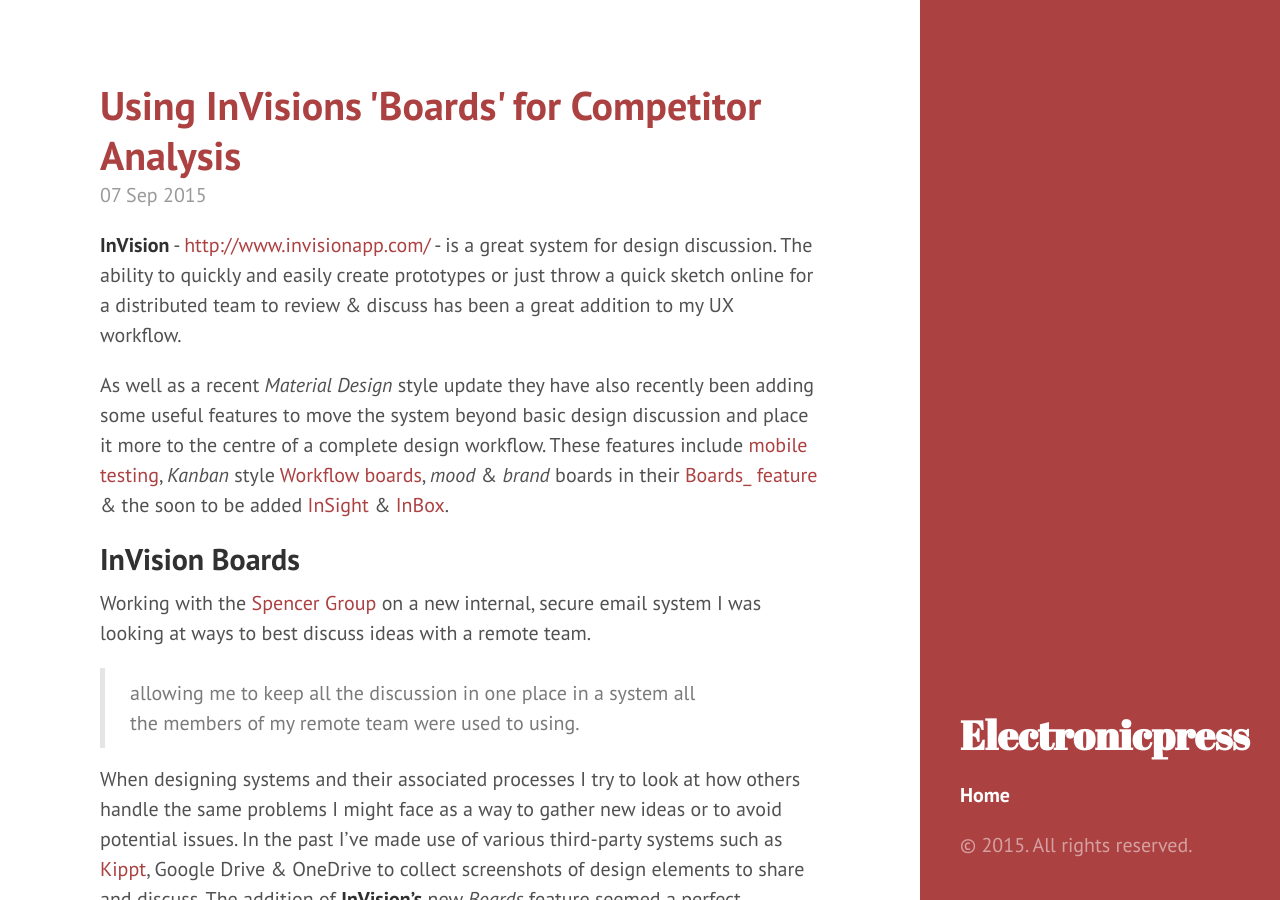
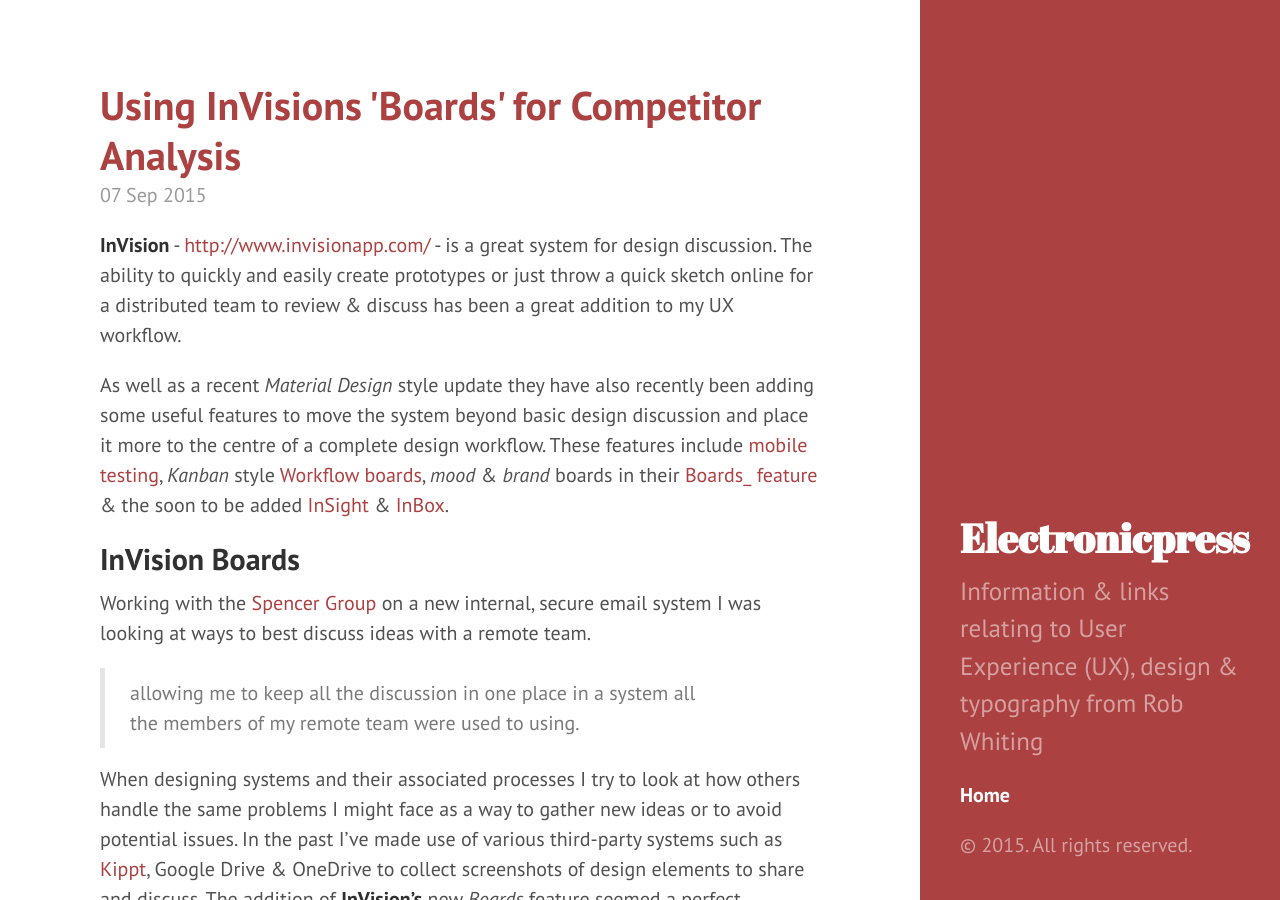
Before and after one commit to whitingx/whitingx.github.io, a Jekyll site: the page built from index.html, in a window 1280 px wide and 900 px high. Built offline with Jekyll 4.4.1, drawn with Linux system fonts in a browser that asks for light colours; the list of posts is cut into pages by our own code.

Commit message:
Update _config.yml
Updated desc.

```diff
--- a/_config.yml
+++ b/_config.yml
@@ -4,5 +4,5 @@
 url: http://whitingx.github.io
 title: Electronicpress
 tagline: User Experience Design & Research
-description:
+description: Information & links relating to User Experience (UX), design & typography from Rob Whiting
 paginate: 5
```
